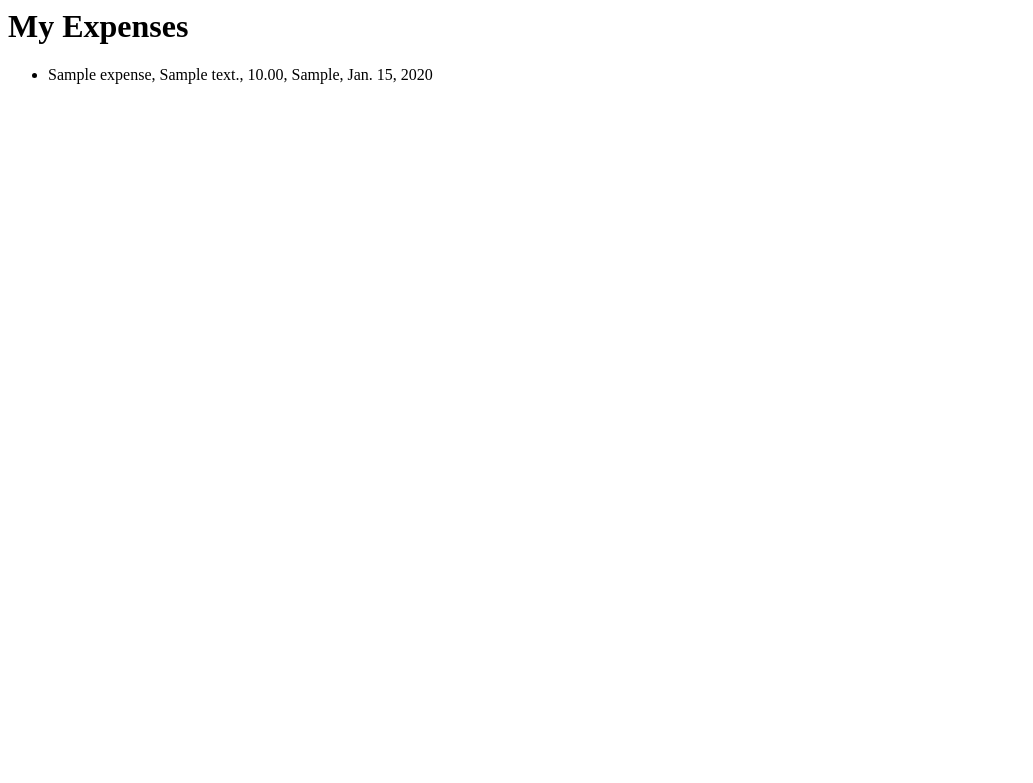
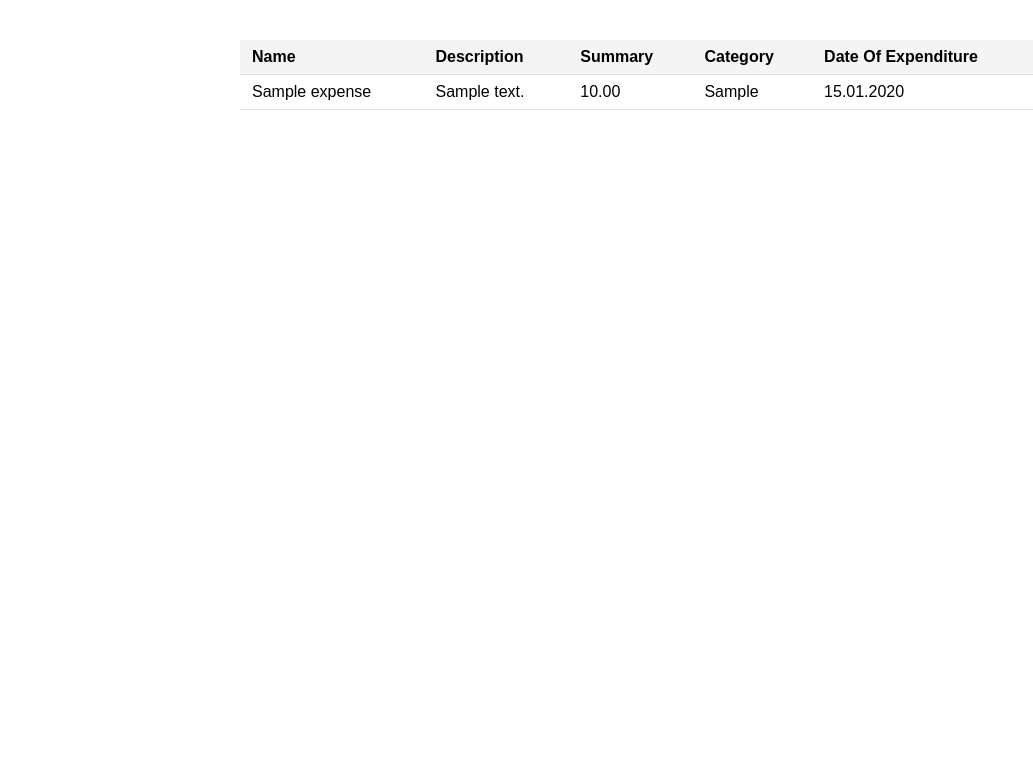
Before and after one commit to VladyslavDub/expense-tracker, a Django app: page /expenses/ in a window 1280 px wide. Shown: the top 783 px of the page, without its empty margins (0-1033 px from the left). Run offline with Django 5.2, Linux system fonts and the light colour scheme; tables that the repository leaves empty hold one stand-in row (values such as "Sample post").

Commit message:
Sort expenses by date and show them in a styled table

```diff
--- a/expenses/templates/expenses/expenses_list.html
+++ b/expenses/templates/expenses/expenses_list.html
@@ -1,6 +1,38 @@
-<h1>My Expenses</h1>
-<ul>
-    {% for expense in expenses %}
-    <li>{{ expense.title }}, {{ expense.description }}, {{ expense.amount }}, {{ expense.category }}, {{ expense.date_of_expenditure }} </li>
-    {% endfor %}
-</ul>
+<!DOCTYPE html>
+<html lang="en">
+<head>
+    <meta charset="UTF-8">
+    <meta name="viewport" content="width=device-width, initial-scale=1.0">
+    <title>My Expenses</title>
+    <style>
+        body { font-family: sans-serif; max-width: 800px; margin: 40px auto; }
+        table { width: 100%; border-collapse: collapse; }
+        th, td { padding: 8px 12px; border-bottom: 1px solid #ddd; text-align: left; }
+        th { background: #f4f4f4; }
+  </style>
+</head>
+<body>
+    <table>
+    <thead>
+        <tr>
+            <th>Name</th>
+            <th>Description</th>
+            <th>Summary</th>
+            <th>Category</th>
+            <th>Date Of Expenditure</th>
+        </tr>
+    </thead>
+    <tbody>
+        {% for expense in expenses %}
+        <tr>
+            <td>{{ expense.title }}</td>
+            <td>{{ expense.description }}</td>
+            <td>{{ expense.amount }}</td>
+            <td>{{ expense.category }}</td>
+            <td>{{ expense.date_of_expenditure|date:"d.m.Y" }}</td>
+        </tr>
+        {% endfor %}
+    </tbody>
+</table>
+</body>
+</html>
--- a/expenses/views.py
+++ b/expenses/views.py
@@ -2,5 +2,5 @@ from django.shortcuts import render
 from .models import Expense
 
 def expense_list(request):
-    expenses = Expense.objects.all()
+    expenses = Expense.objects.all().order_by('-date_of_expenditure')
     return render(request, 'expenses/expenses_list.html', {'expenses': expenses})
```
